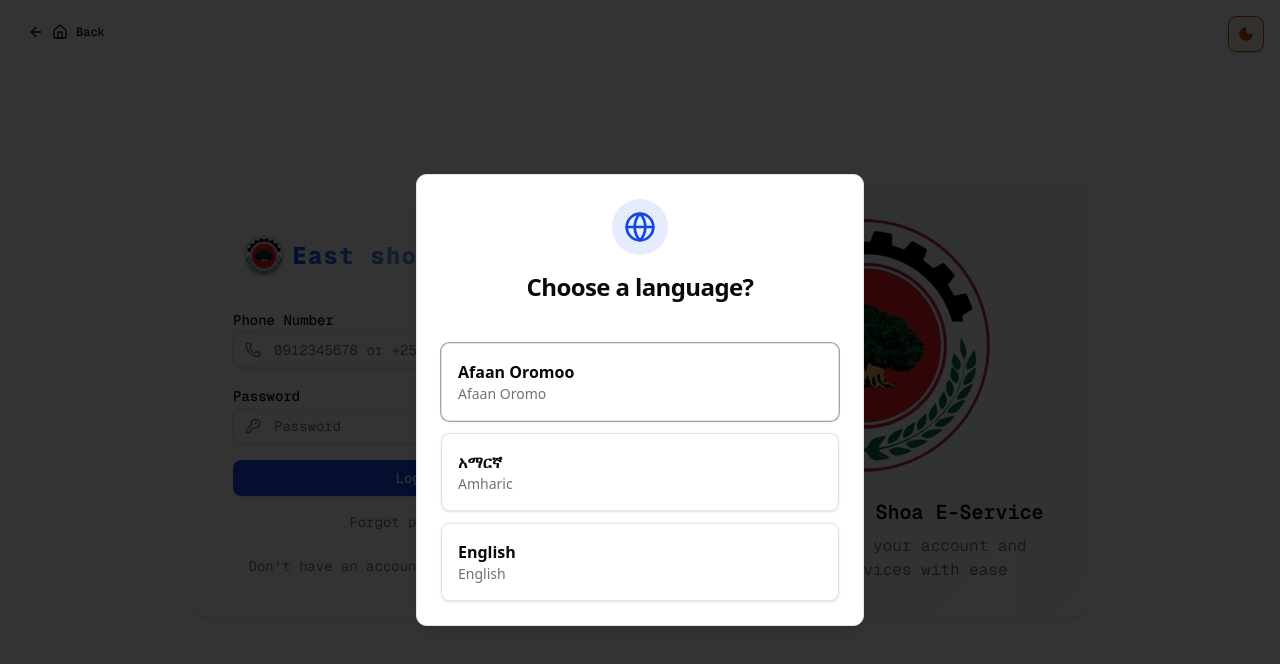
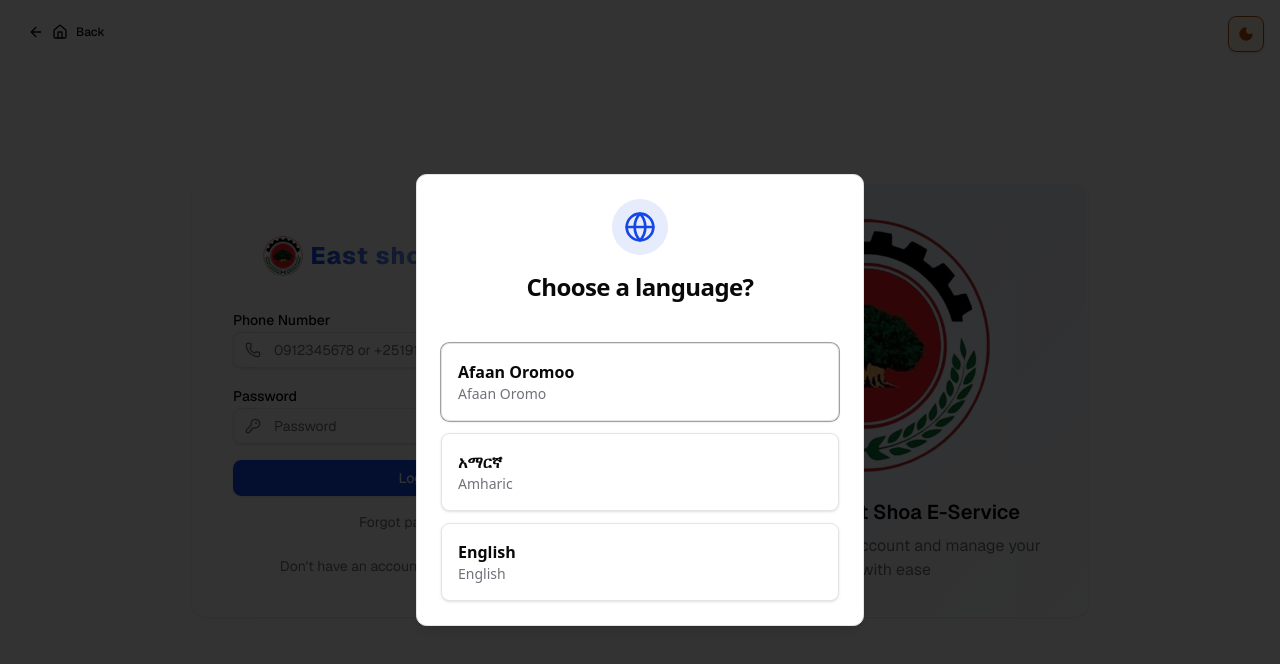
Before and after one commit to Fuadekoo/eservice2, a Next.js app: page /en/login in a window 1280 px wide. Shown: the top 664 px of the page. Built offline with nearby package versions, Linux system fonts and the light colour scheme; no server answers.

Commit message:
Refactor layout in RootLayout component: Update font class from 'font-mono' to 'font-sans' for improved typography consistency. Maintain existing grid and overflow properties for layout integrity.

```diff
--- a/app/layout.tsx
+++ b/app/layout.tsx
@@ -84,7 +84,7 @@ export default function RootLayout({
         className={`${geistSans.variable} ${geistMono.variable} antialiased`}
       >
         <ThemeProvider attribute="class" defaultTheme="system" enableSystem>
-          <div className="fixed inset-0 h-dvh grid overflow-hidden bg-background text-foreground font-mono">
+          <div className="fixed inset-0 h-dvh bg-background text-foreground grid overflow-hidden font-sans">
             {children}
           </div>
           <Toaster richColors />
```
